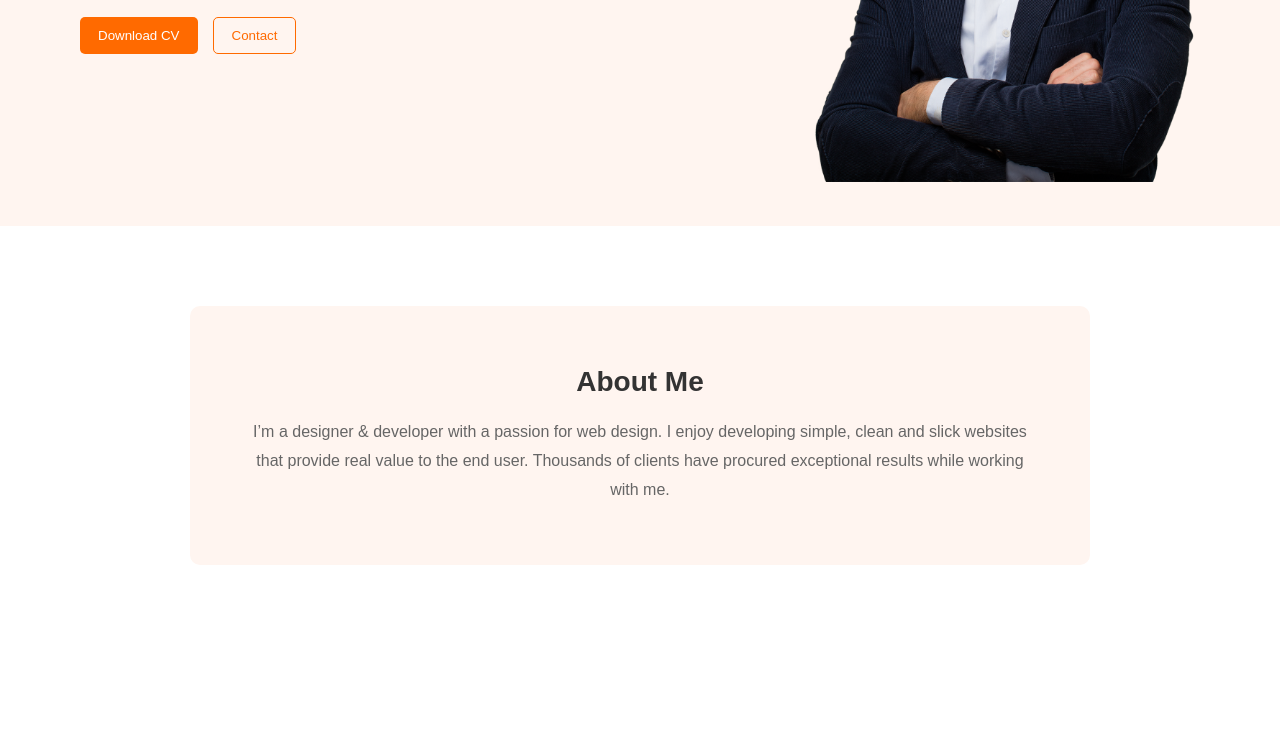
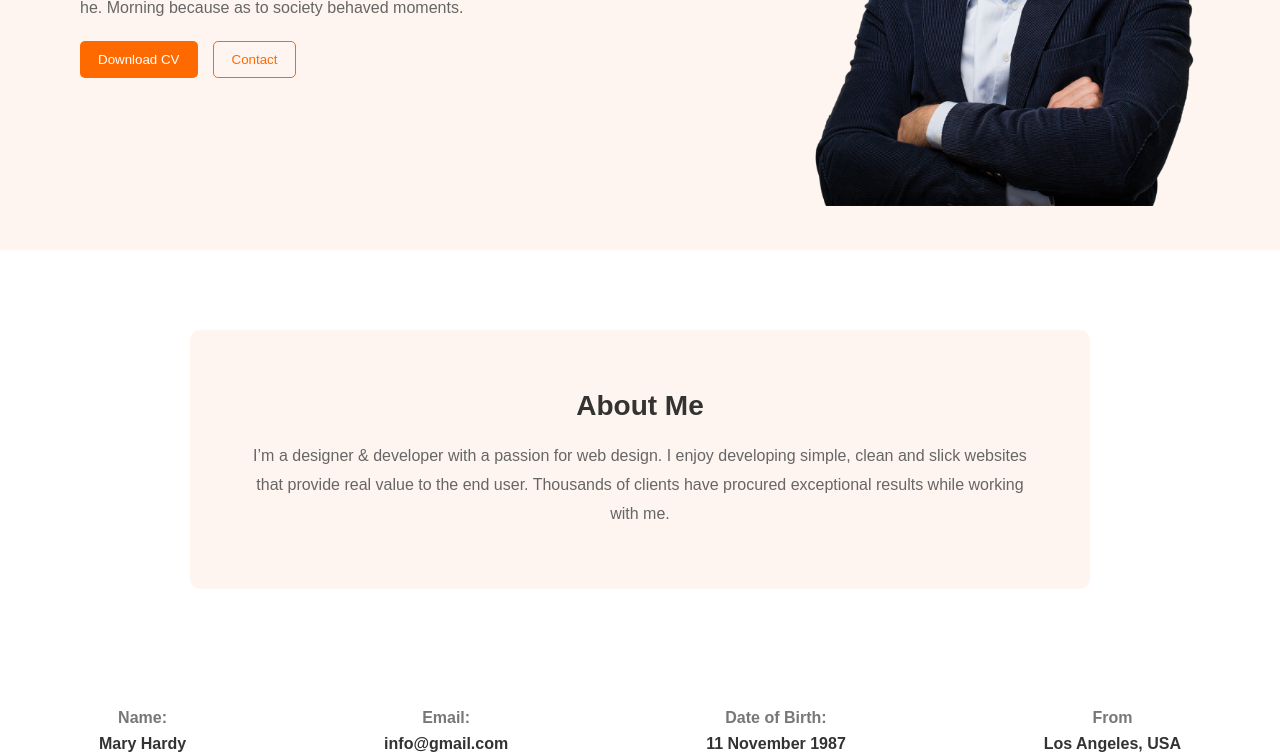
Before and after one commit to MadeByMedy/my-first-portfolio, a plain HTML site: page index.html in a window 1280 px wide. Shown: the part 415-1168 px from the top of the page. Before the commit the page ends 1060 px from the top, so only its background shows below. Drawn offline with Linux system fonts and the light colour scheme.

Commit message:
second step

```diff
--- a/index.html
+++ b/index.html
@@ -60,7 +60,25 @@
         </div>
     </section>
 </header>
+<div class="about-info">
+    <div class="info-box">
+        <h4>Name:</h4>
+        <p>Mary Hardy</p>
+    </div>
+<div class="info-box">
+        <h4>Email:</h4>
+        <p>info@gmail.com</p>
+    </div>
 
+    <div class="info-box">
+        <h4>Date of Birth:</h4>
+        <p>11 November 1987</p>
+    </div>
+<div class="info-box">
+        <h4>From</h4>
+        <p>Los Angeles, USA</p>
+    </div>
+</div>
 
 </body>
 
--- a/style.css
+++ b/style.css
@@ -36,7 +36,7 @@ body{
     color: #ff6a00;
 }
 
-.navlinks{
+.nav-links{
     list-style: none;
     display: flex;
     gap: 30px;
@@ -73,7 +73,7 @@ body{
         display: flex;
         justify-content: space-between;
         align-items: center;
-        margin: top 60px;
+        margin-top: 60px;
     }
 
     /* Text description */
@@ -110,7 +110,7 @@ body{
 
     .hero-image img {
         width: 420px;
-        border: radius 20px;
+        border-radius: 20px;
     }
 
     /* about section */
@@ -139,3 +139,23 @@ body{
   color: #666;
   line-height: 1.8;
 }
+
+.about-info{
+    display: flex;
+    justify-content:space-around;
+    margin-top: 40px;
+    flex-wrap: wrap;
+}
+
+.info-box{
+    text-align: center;
+}
+
+.info-box h4{
+    color:#777;
+    margin-bottom: 8px;
+}
+
+.info-box p{
+    font-weight:bold;
+}
```
